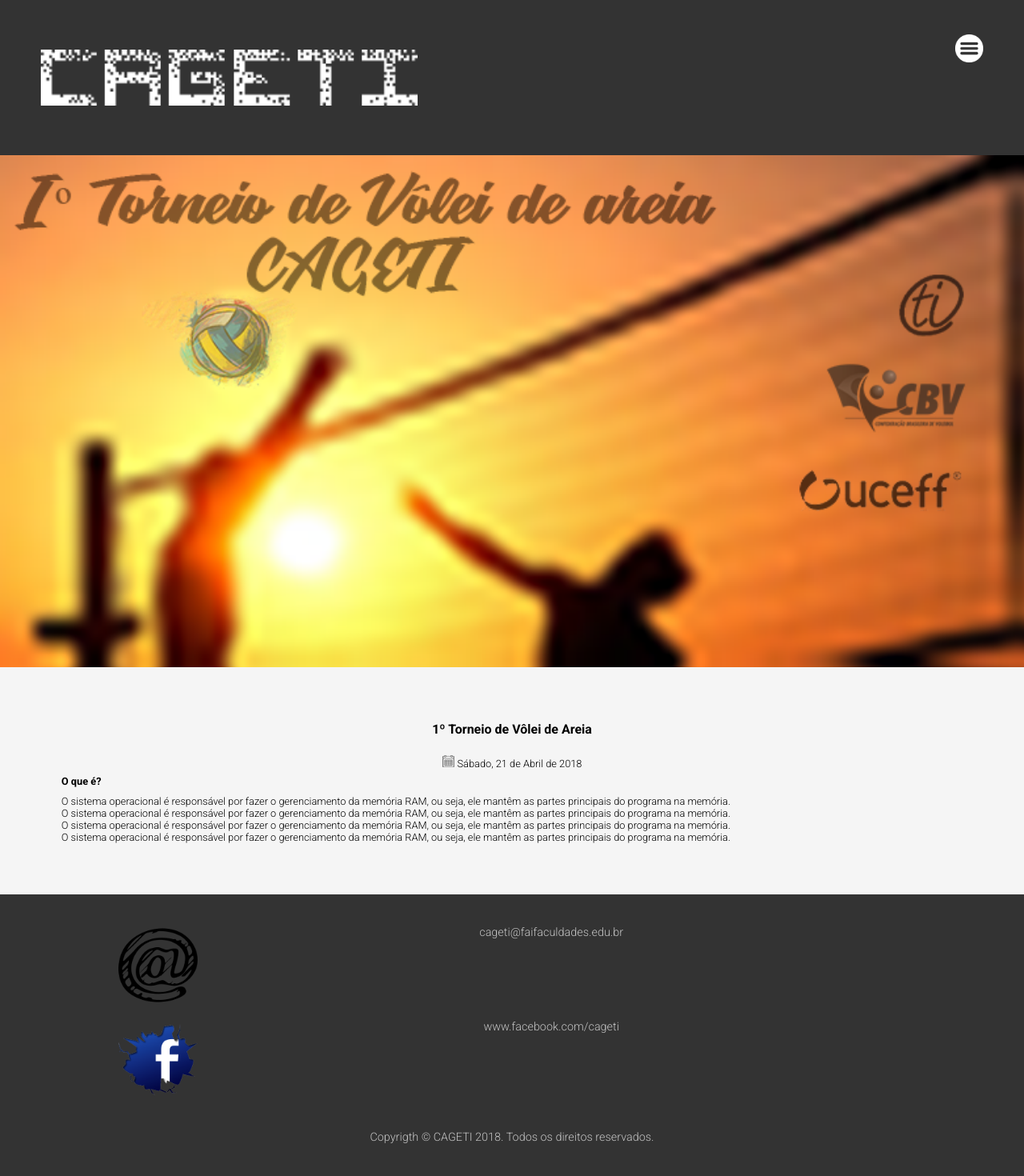
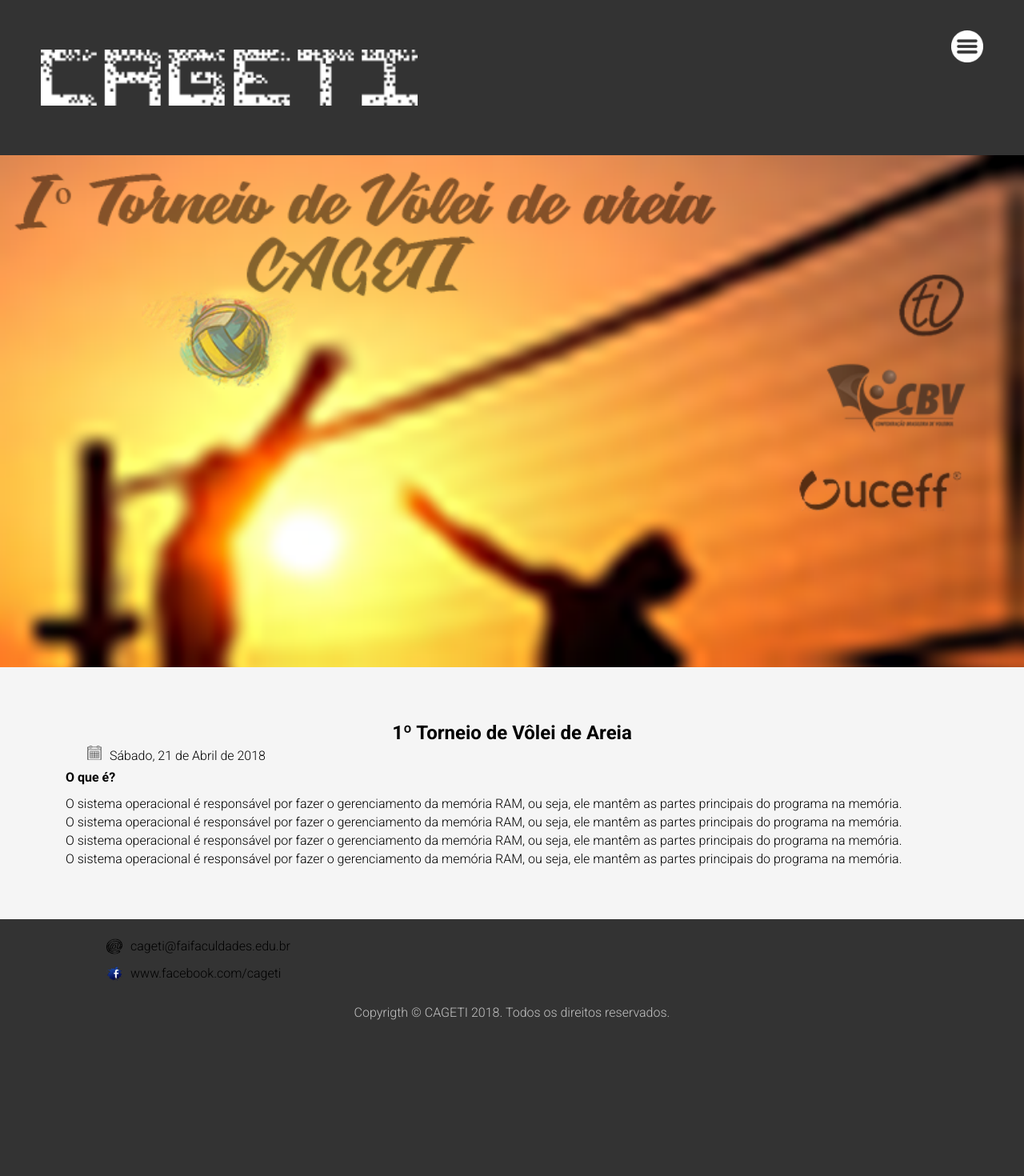
Before and after one commit to JonasKuhn/dsv-php, a PHP site: page /view/index.php in a window 1280 px wide. Shown: the whole page at 80% size. After the commit the page ends 1275 px from the top, so only its background shows below. Run offline with PHP 8.4, Linux system fonts and the light colour scheme.

Commit message:
dsv-evento Ajustado tamanho de componentes small device 320

```diff
--- a/evento/css/main-responsivo.css
+++ b/evento/css/main-responsivo.css
@@ -2,7 +2,6 @@
     Created on : 19/03/2018, 08:06:20
     Author     : Cliente
 */
-
 *{margin: 0px; padding: 0px; border: none; font-weight: 300;
   outline: none; box-sizing: border-box; font-family: 'Roboto', sans-serif;}
 body{background-color: #f5f5f5 ;margin: 0px;padding: 0px;}
@@ -12,145 +11,88 @@ img{width: 100%;}
 
 /*----CABEÇALHO MENU----*/
 .menu-cabecalho{width:100%; float:left; padding: 3% 4%; background-color: #333333;}
-.logo{
-    width:45%;
-    padding-top: 2.5%;
-    float: left;
-    font-size: 0px;
-}
-.btn-menu{
-    width: 35px;
-    height: 35px;
-    float: right;
-    text-align: center;
-    color: #fff;
-    cursor: pointer;
-    background-color: #333333;
-}
+
+.logo{width:45%; padding-top: 2.5%; float: left; font-size: 0px;}
+
+.btn-menu{width: 35px; height: 35px; float: right; text-align: center; color: #fff;
+        cursor: pointer; background-color: #333333;}
 
 /*----MENU----*/
-.menu{
-    display: none;
-    width: 100%;
-    height: 100%;
-    position: fixed;
-    background-color: rgba(0,0,0, 0.9);
-    top:0;
-    left: 0;
-}
-.btn-fechar{
-    width: 37px;
-    height: 35px;
-    padding-top: 2%;
-    padding-right: 1%;
-    font-size: 2em;
-    color: #fff;
-    float: right;
-    cursor: pointer;
-}
+.menu{display: none; width: 100%; height: 100%; position: fixed;
+    background-color: rgba(0,0,0, 0.9); top:0; left: 0;}
+
+.btn-fechar{width: 37px; height: 35px; padding-top: 2%; padding-right: 1%;
+            font-size: 2em; color: #fff; float: right; cursor: pointer;}
+
 .btn-fechar:hover{color: #FFA155;}
-.menu ul{
-    width: 100%;
-    padding-top: 12%;
-    float: left;
-    text-align: center;
-}
+
+.menu ul{width: 100%; padding-top: 12%; float: left; text-align: center;}
+
 .menu li{padding: 1.5%;}
-.menu li a{
-    font-size: 1.5em;
-    color: #E4E4E4;
-    padding: 1.5% 3%;
-}
-.menu li a:hover{
-    color: #FFA155;
-    border: 1px solid #FFA155;
-}
 
-/*----CABECALHO----
-.buttons{
-    margin-left: 10%;
-    margin-top: 40%;
-    position: absolute;
-}
-.btn-participar{
-    font-family: 'Berkshire Swash';
-    padding: 5%;
-    color: #fff;
-    border-radius: 5px;;
-    background-color: rgba(0,0,0, 0.5);
-}
-.btn-participar:hover{
-    color: #FFA155;
-    border: 1px solid #FFA155;
-}*/
-.cabecalho{width: 100%; float: left; text-align: center;}
+.menu li a{font-size: 1.5em; color: #E4E4E4; padding: 1.5% 3%;}
+
+.menu li a:hover{color: #FFA155; border: 1px solid #FFA155;}
 
 /*----CONTEUDO----*/
 
-.principal-conteudo{
-    width: 100%;
-    float: left;
-    padding: 5% 5%;
-}
+.cabecalho{width: 100%; float: left; text-align: center;}
 
-.conteudo h1{
-    text-align: center;
-    font-size: 1em;
-    font-weight: bold;
-}
+.principal-conteudo{width: 100%; float: left; padding: 5% 5%;}
 
-.data{
-    width: 100%;
-    height: 25px;
-    margin: 2% 0 0 0;
-    text-align: center;
-    float: left;
-}
+.conteudo h1{text-align: center; font-size: 1em; font-weight: bold;}
 
-.data img{
-    text-align: center;
-    width: 15px;
-    height: 15px;
-}
+.data{width: 100%; height: 30px; text-align: center;}
 
-.data span{
-    font-size: 0.8em;
-}
+.data img{text-align: center; width: 18px; height: 18px;
+        margin-top: 2px; float: left; margin-left: 45px;}
+
+.data span{font-size: 0.8em; float: left; margin-top: 5px; margin-left: 10px;}
 
 .topico{font-size: 0.8em;}
+.topico p{text-align: justify;}
 
 .evento-item{margin-bottom: 10px;font-weight: bold;}
 
 /*----RODAPE----*/
 
-.rodape{
-    background-color: #333333;
-    width: 100%;
-    float: left;
-    text-align: center;
-    padding: 1.5% 10%;
-}
+.rodape{ background-color: #333333; width: 100%; float: left;
+    text-align: center; padding: 1.5% 10%;}
 
-.social-icons{width: 100%; float: left; padding: 2%; font-size: 0.9em; color: rgba(255,255,255,0.7);}
+.icon{width: 100%; height:30px;}
 
-.social-icons img{float: left; width: 10%; margin-bottom: 2%;}
+.icon img{height: 20px; width: 20px;}
+
+.icon a{float: left; margin: 5px;}
+
+.icon p{float: left; margin: 5px;}
 
 .copyrigth{margin-top: 2%; color: rgba(255,255,255,0.7);}
 
-.break{
-    clear: both;
-}
+.break{clear: both;}
 
 /*----MEDIA SCREEN----*/
 
 /*Para o btn-menu*/
 @media screen and (min-width: 450px){
-.btn-menu{width: 35px; height: 35px; float: right; text-align: center;
-         color: #fff; cursor: pointer; background-color: #333333; padding-top: 5px;}
-.logo{width:40%; padding-top: 2%; padding-bottom: 2%; float: left;font-size: 0px;}
-.btn-fechar{width: 44px; padding-top: 3%;padding-right: 1%; font-size: 2em;}
+
+.btn-menu{width: 40px; height: 40px;}
+
+.logo{width:40%; padding-top: 2%; padding-bottom: 2%;}
+
+.btn-fechar{width: 44px; padding-top: 3%; padding-right: 1%; font-size: 2em;}
+
 .menu ul{padding-top: 20%;}
+
 .menu li{padding: 2%;}
+
+.conteudo h1{font-size: 1.5em;}
+
+.data span{font-size: 1em;}
+
+.topico{font-size: 1em;}
+
+.topico p{padding: 2px; text-align: justify;}
 }
 
 @media screen and (min-width: 480px){
--- a/evento/view/rodape.php
+++ b/evento/view/rodape.php
@@ -1,15 +1,17 @@
 <footer class="contatos">
-    <div class="social-icons"
-
+    <div class="icon">
         <a href="#"><img src="../img/icon-email.png" alt="e-mail"> </a>
         <p>cageti@faifaculdades.edu.br</p>
+    </div>
 
-        <div class="break"></div>
+    <div class="break"></div>
 
+    <div class="icon">
         <a href="#"><img src="../img/fb.png" alt="facebook"> </a>
         <p>www.facebook.com/cageti</p>
+    </div>
 
-        <div class="break"></div>
-        <p class="copyrigth">Copyrigth © CAGETI 2018. Todos os direitos reservados.</p>
-    </div>
+    <div class="break"></div>
+
+    <p class="copyrigth">Copyrigth © CAGETI 2018. Todos os direitos reservados.</p>
 </footer>
```
